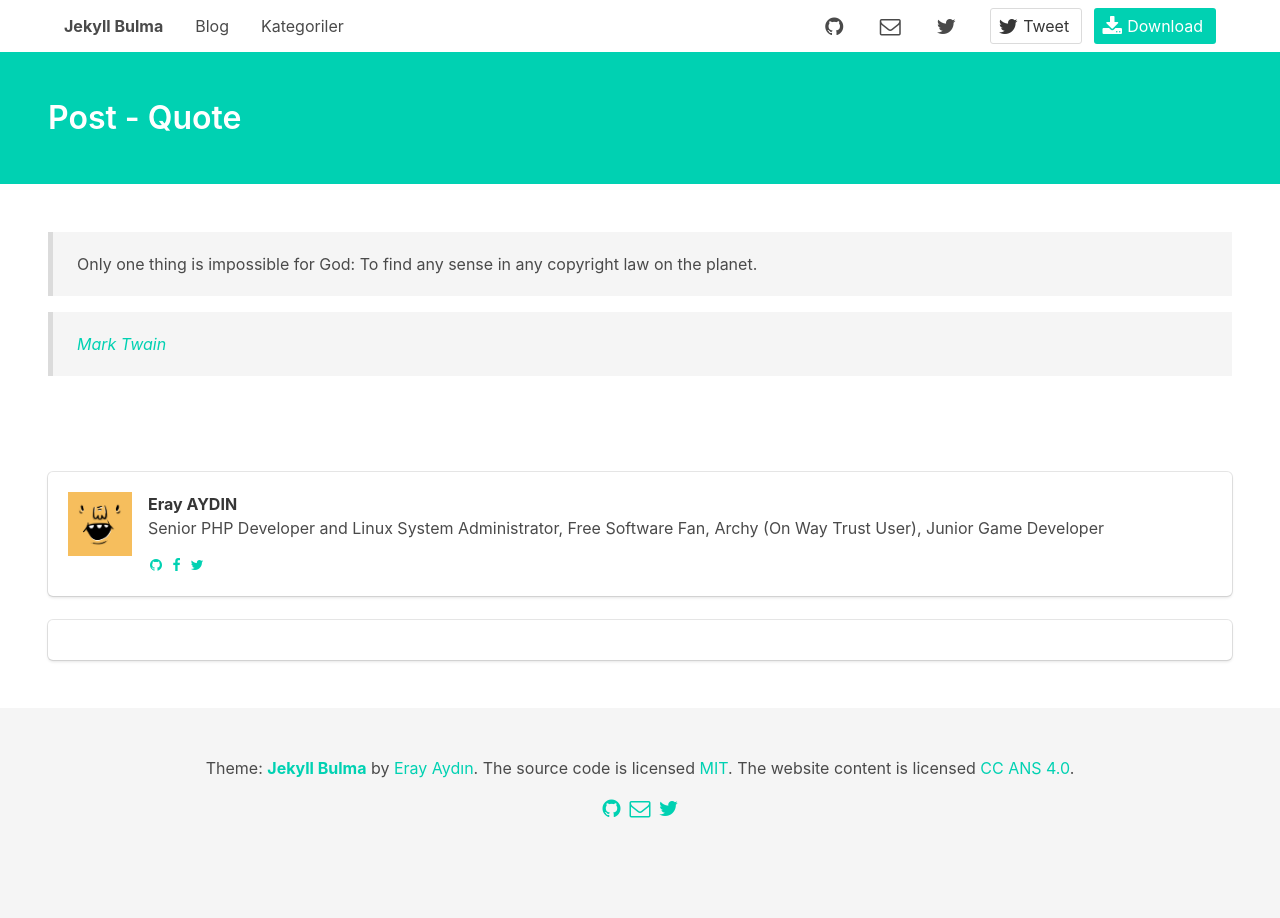
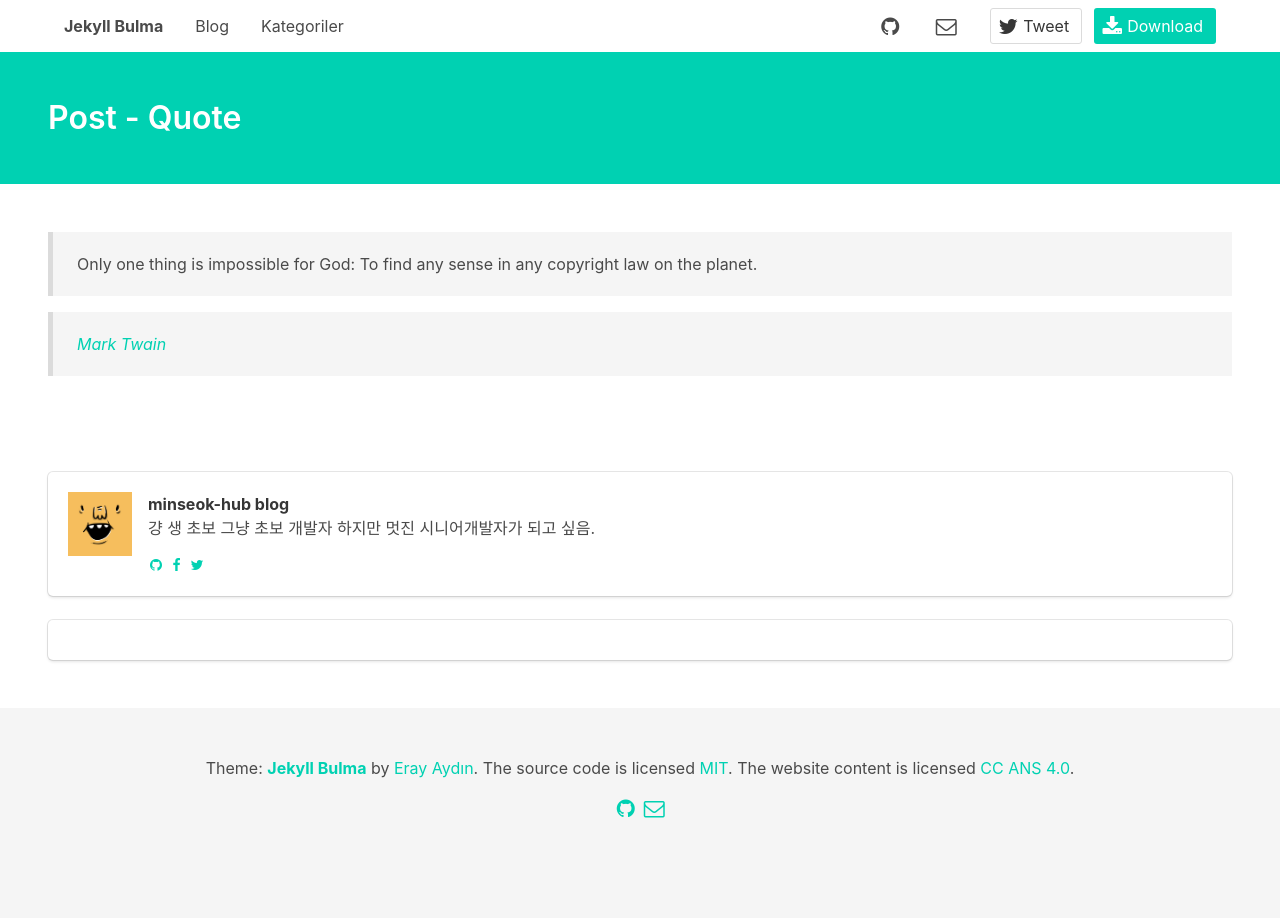
Before and after one commit to minsssg/minsssg.github.io, a Jekyll site: the page built from _posts/2017-02-02-post-quote.md, in a window 1280 px wide. Built offline with Jekyll 4.4.1, drawn with Linux system fonts in a browser that asks for light colours; comment, search, counter and statistics services are not loaded.

Commit message:
config 파일 수정 테스트

```diff
--- a/_config.yml
+++ b/_config.yml
@@ -4,18 +4,18 @@ baseurl: "" # the subpath of your site, e.g.
 url: https://minseok-hub.github.io
 download: "https://github.com/erayaydin/jekyll-bulma/archive/master.zip"
 social:
-  github: erayaydin
-  email: aydineray@mail.com
+  github: minseok-hub
+  email: minseock5202@gmail.com
   facebook:
-  twitter: erayaydi
+  twitter:
   instagram:
   tumblr:
 author:
-  name: Eray AYDIN
-  bio: "Senior PHP Developer and Linux System Administrator, Free Software Fan, Archy (On Way Trust User), Junior Game Developer"
-  email: aydineray@mail.com
+  name: minseok-hub blog
+  bio: "걍 생 초보 그냥 초보 개발자 하지만 멋진 시니어개발자가 되고 싶음."
+  email: minseock5202@gmail.com
   image: /assets/images/author.jpg
-  github: erayaydin
+  github: minseok-hub
   facebook: erayaydi
   twitter: erayaydi
   instagram:
```
